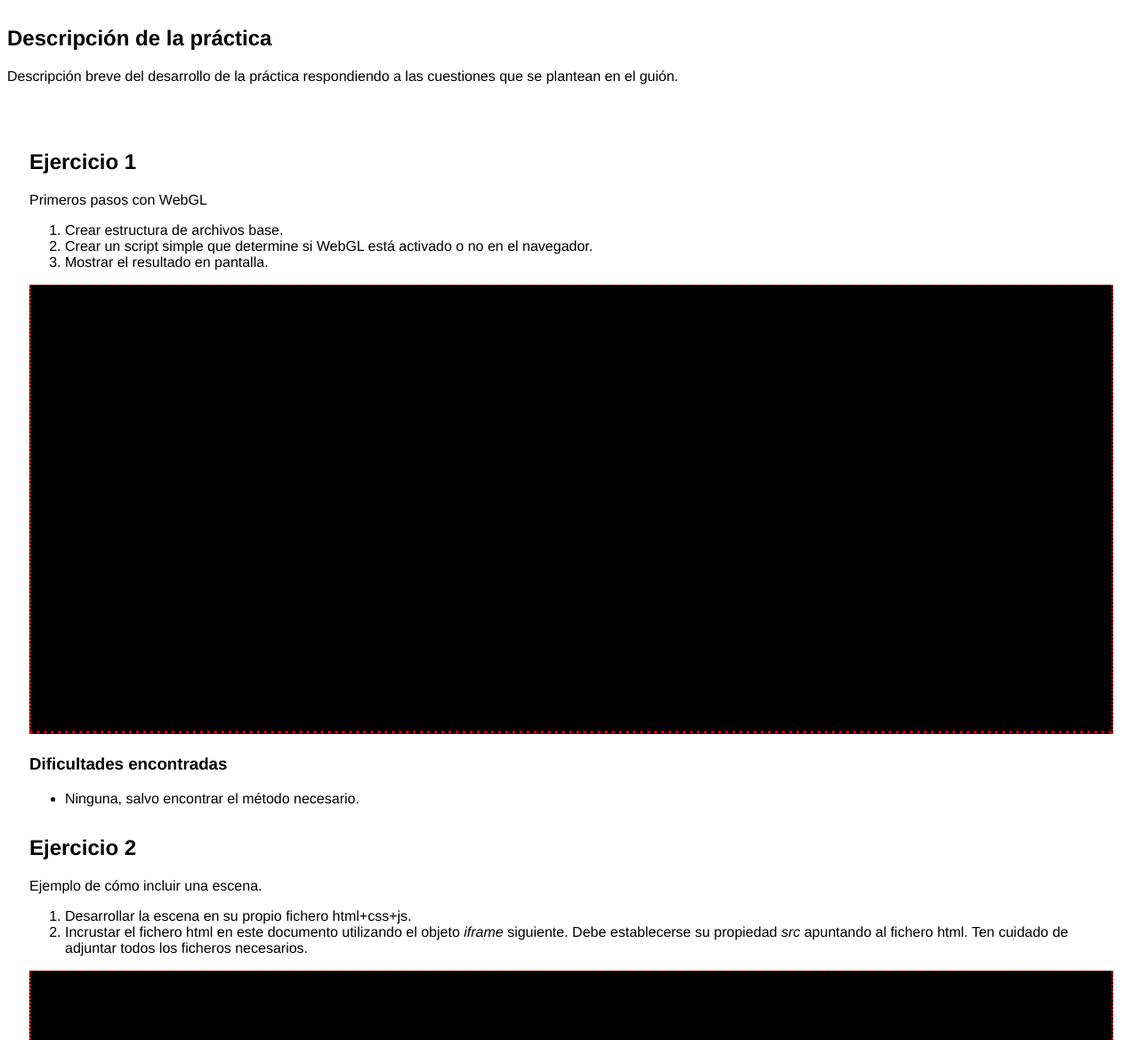
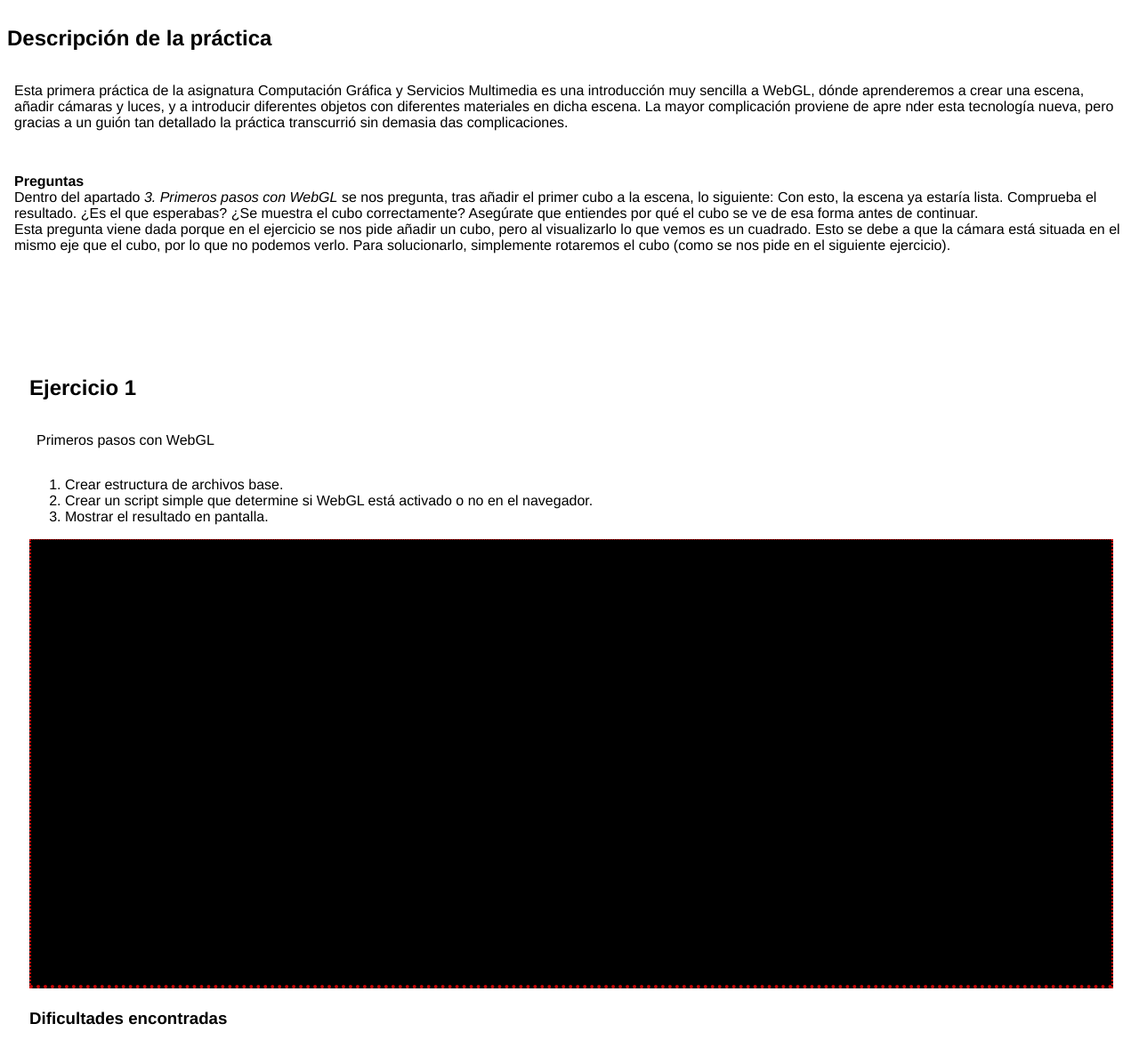
Before and after one commit to lumialfe/cgsm-pl3-uo270139, a website built with webpack: page sesion1/index.html in a window 1280 px wide. Shown: the part 131-1300 px from the top of the page at 89% size. Built offline with nearby package versions, Linux system fonts and the light colour scheme; files whose address does not match are found by name.

Commit message:
feat: sesion 1: commit final

```diff
--- a/sesion1/index.html
+++ b/sesion1/index.html
@@ -22,7 +22,28 @@
         <div id="content">
             <h1>Memoria</h1>
             <h2>Descripción de la práctica</h2>
-                <p>Descripción breve del desarrollo de la práctica respondiendo a las cuestiones que se plantean en el guión.</p>
+                <p>Esta primera práctica de la asignatura Computación Gráfica y Servicios Multimedia es una introducción
+                    muy sencilla a WebGL, dónde aprenderemos a crear una escena, añadir cámaras y luces, y a introducir
+                    diferentes objetos con diferentes materiales en dicha escena. La mayor complicación proviene de apre
+                    nder esta tecnología nueva, pero gracias a un guión tan detallado la práctica transcurrió sin demasia
+                    das complicaciones.
+                    <br/>
+
+                    <p>
+                        <b>Preguntas</b>
+                        <br/>
+                        Dentro del apartado <i>3. Primeros pasos con WebGL</i> se nos pregunta, tras añadir el primer cubo
+                        a la escena, lo siguiente: Con esto, la escena ya estaría lista. Comprueba el resultado.
+                        ¿Es el que esperabas? ¿Se muestra el cubo correctamente? Asegúrate que entiendes por qué el cubo
+                        se ve de esa forma antes de continuar.
+
+                        <br/>
+                        Esta pregunta viene dada porque en el ejercicio se nos pide añadir un cubo, pero al visualizarlo
+                        lo que vemos es un cuadrado. Esto se debe a que la cámara está situada en el mismo eje que el
+                        cubo, por lo que no podemos verlo. Para solucionarlo, simplemente rotaremos el cubo (como se nos
+                        pide en el siguiente ejercicio).
+                    </p>
+                </p>
             <div id="exercises">
                 <h2>Ejercicio 1</h2>
                 <p>Primeros pasos con WebGL</p>
@@ -35,72 +56,74 @@
                 </iframe>
                 <h3>Dificultades encontradas</h3>
                 <ul>
-                    <li>Ninguna, salvo encontrar el método necesario.</li>
+                    <li>Averiguar que debía de linkear el script ya compilado.</li>
                 </ul>
 
                 <h2>Ejercicio 2</h2>
-                <p>Ejemplo de cómo incluir una escena.</p>
+                <p>Escena con un cubo con material básico</p>
                 <ol>
-                    <li>Desarrollar la escena en su propio fichero html+css+js.</li>
-                    <li>Incrustar el fichero html en este documento utilizando el objeto <span class="code">iframe</span> siguiente. Debe establecerse su propiedad <span class="code">src</span> apuntando al fichero html. Ten cuidado de adjuntar todos los ficheros necesarios.</li>
+                    <li>Crear una escena básica con cámara.</li>
+                    <li>Añadir un cubo con material básico.</li>
                 </ol>
                 <iframe class="container" src="prac1-2.html">
                 </iframe>
                 <h3>Dificultades encontradas</h3>
                 <ul>
-                    <li></li>
+                    <li>No conseguía acceder a la página porque no había añadido los nuevos archivo al apartado 'entry'.</li>
                 </ul>
 
                 <h2>Ejercicio 3</h2>
-                <p>Ejemplo de cómo incluir una escena.</p>
+                <p>Rotación del cubo.</p>
                 <ol>
-                    <li>Desarrollar la escena en su propio fichero html+css+js.</li>
-                    <li>Incrustar el fichero html en este documento utilizando el objeto <span class="code">iframe</span> siguiente. Debe establecerse su propiedad <span class="code">src</span> apuntando al fichero html. Ten cuidado de adjuntar todos los ficheros necesarios.</li>
+                    <li>Partiendo de la escena anterior, rotar el cubo.</li>
                 </ol>
                 <iframe class="container" src="prac1-3.html">
                 </iframe>
                 <h3>Dificultades encontradas</h3>
                 <ul>
-                    <li></li>
+                    <li>Ninguna</li>
                 </ul>
 
                 <h2>Ejercicio 4</h2>
-                <p>Ejemplo de cómo incluir una escena.</p>
+                <p>Objetos 3D.</p>
                 <ol>
-                    <li>Desarrollar la escena en su propio fichero html+css+js.</li>
-                    <li>Incrustar el fichero html en este documento utilizando el objeto <span class="code">iframe</span> siguiente. Debe establecerse su propiedad <span class="code">src</span> apuntando al fichero html. Ten cuidado de adjuntar todos los ficheros necesarios.</li>
+                    <li>Crear una escena base.</li>
+                    <li>Añadir un cubo rojo.</li>
+                    <li>Añadir un cilindro azul.</li>
+                    <li>Añadir una esfera verde.</li>
                 </ol>
                 <iframe class="container" src="prac1-4.html">
                 </iframe>
                 <h3>Dificultades encontradas</h3>
                 <ul>
-                    <li></li>
+                    <li>Ninguna</li>
                 </ul>
 
                 <h2>Ejercicio 5</h2>
-                <p>Ejemplo de cómo incluir una escena.</p>
+                <p>La casa de los horrores.</p>
                 <ol>
-                    <li>Desarrollar la escena en su propio fichero html+css+js.</li>
-                    <li>Incrustar el fichero html en este documento utilizando el objeto <span class="code">iframe</span> siguiente. Debe establecerse su propiedad <span class="code">src</span> apuntando al fichero html. Ten cuidado de adjuntar todos los ficheros necesarios.</li>
+                    <li>Partiendo de la escena anterior.</li>
+                    <li>Crear una geometría plana con forma de casa.</li>
                 </ol>
                 <iframe class="container" src="prac1-5.html">
                 </iframe>
                 <h3>Dificultades encontradas</h3>
                 <ul>
-                    <li></li>
+                    <li>Visualizar el polígono y la forma de unir sus caras. La solución fue dibujarlo en un papel.</li>
                 </ul>
 
                 <h2>Ejercicio 6</h2>
-                <p>Ejemplo de cómo incluir una escena.</p>
+                <p>Materiales.</p>
                 <ol>
-                    <li>Desarrollar la escena en su propio fichero html+css+js.</li>
-                    <li>Incrustar el fichero html en este documento utilizando el objeto <span class="code">iframe</span> siguiente. Debe establecerse su propiedad <span class="code">src</span> apuntando al fichero html. Ten cuidado de adjuntar todos los ficheros necesarios.</li>
+                    <li>Partiendo de la escena anterior.</li>
+                    <li>Añadir luces a la escena.</li>
+                    <li>Asignar tipos diferentes de materiales a los objetos.</li>
                 </ol>
                 <iframe class="container" src="prac1-6.html">
                 </iframe>
                 <h3>Dificultades encontradas</h3>
                 <ul>
-                    <li></li>
+                    <li>Ninguna</li>
                 </ul>
             </div>
         </div>
--- a/sesion1/report.css
+++ b/sesion1/report.css
@@ -38,6 +38,10 @@ h2 {
     margin-top: 32px;
 }
 
+p {
+    padding: 16px 8px;
+}
+
 #exercises {
     padding: 25px;
 }
```
